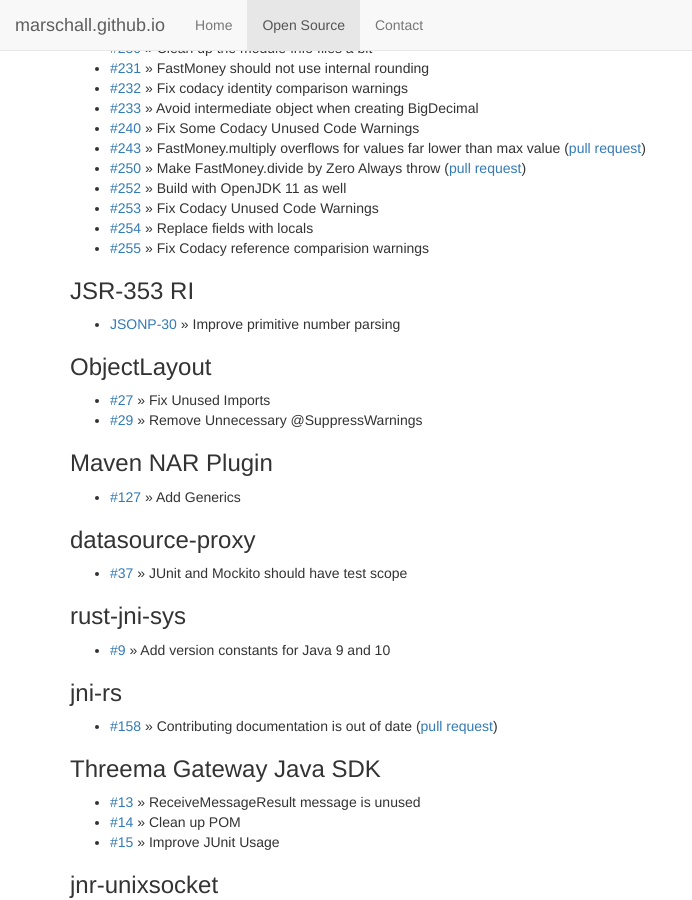
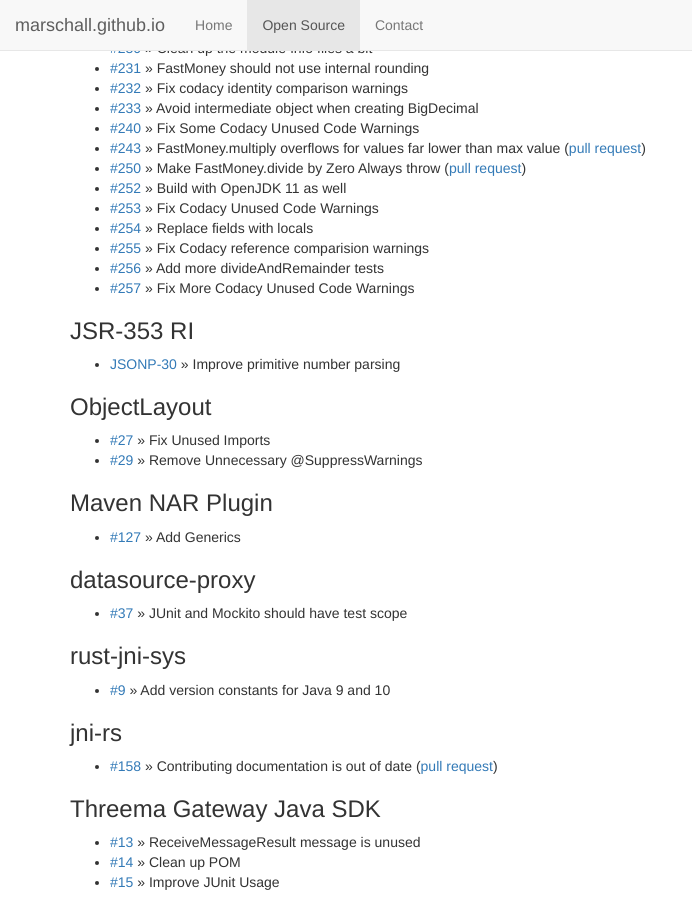
Before and after one commit to marschall/marschall.github.com, a Jekyll site: the page built from open-source.html, in a window 1280 px wide and 900 px high, scrolled down 8307 px. Shown: the whole window, without its empty margins (0-692 px from the left). Built offline with Jekyll 4.4.1, drawn with Linux system fonts in a browser that asks for light colours.

Commit message:
add 354#256 and 354#257

```diff
--- a/open-source.html
+++ b/open-source.html
@@ -486,6 +486,8 @@
   <li><a href="https://github.com/JavaMoney/jsr354-ri/pull/253">#253</a> &raquo; Fix Codacy Unused Code Warnings</li>
   <li><a href="https://github.com/JavaMoney/jsr354-ri/pull/254">#254</a> &raquo; Replace fields with locals</li>
   <li><a href="https://github.com/JavaMoney/jsr354-ri/pull/255">#255</a> &raquo; Fix Codacy reference comparision warnings</li>
+  <li><a href="https://github.com/JavaMoney/jsr354-ri/pull/256">#256</a> &raquo; Add more divideAndRemainder tests</li>
+  <li><a href="https://github.com/JavaMoney/jsr354-ri/pull/257">#257</a> &raquo; Fix More Codacy Unused Code Warnings</li>
 </ul>
 <h3>JSR-353 RI</h3>
 <ul>
```
